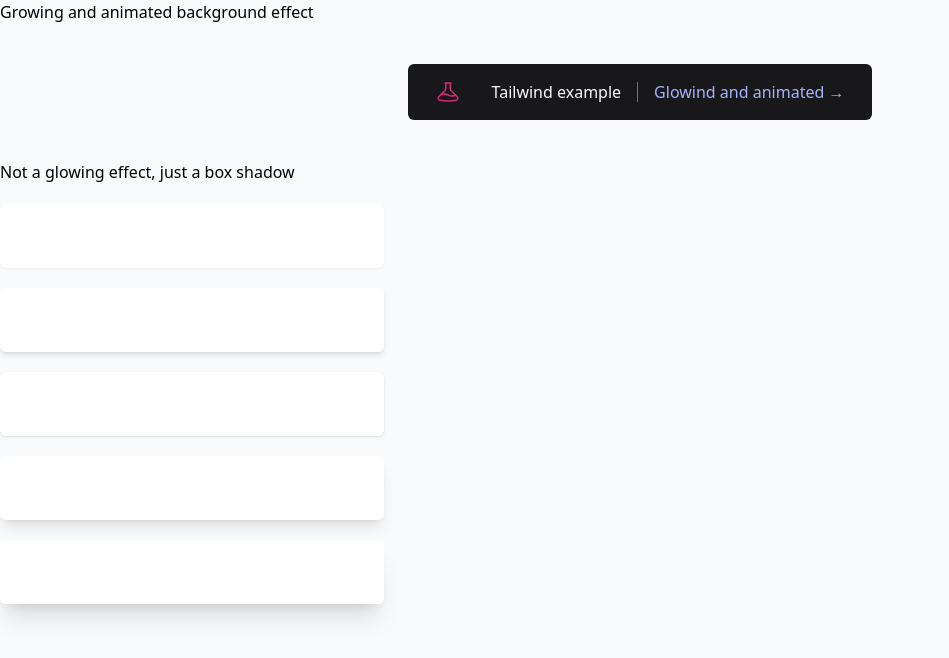
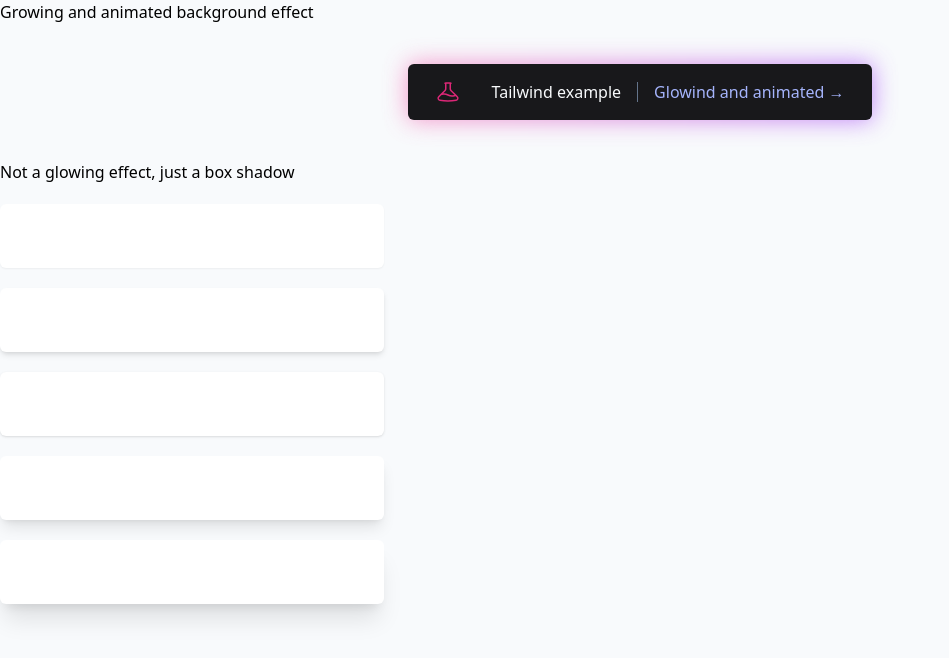
Before and after one commit to assilbekov/glowing-background-effect-with-tailwind, a React (Vite) app: page / in a window 1280 px wide. Shown: the top 658 px of the page, without its empty margins (0-949 px from the left). Built offline with nearby package versions, Linux system fonts and the light colour scheme.

Commit message:
add glowing effect

```diff
--- a/src/App.jsx
+++ b/src/App.jsx
@@ -4,8 +4,9 @@ export default function App() {
       <div>
         <h3>Growing and animated background effect</h3>
         <div className="flex justify-center items-center p-10">
-          <div>
-            <button className="flex items-center gap-4 bg-zinc-900 px-7 py-4 rounded-md">
+          <div className="relative">
+            <div className="absolute inset-0 bg-gradient-to-r from-pink-400 to-purple-500 opacity-75 blur-md" />
+            <button className="flex items-center gap-4 bg-zinc-900 px-7 py-4 rounded-md relative">
               <span className="flex items-center gap-8 text-slate-50">
                 <svg
                   xmlns="http://www.w3.org/2000/svg"
```
